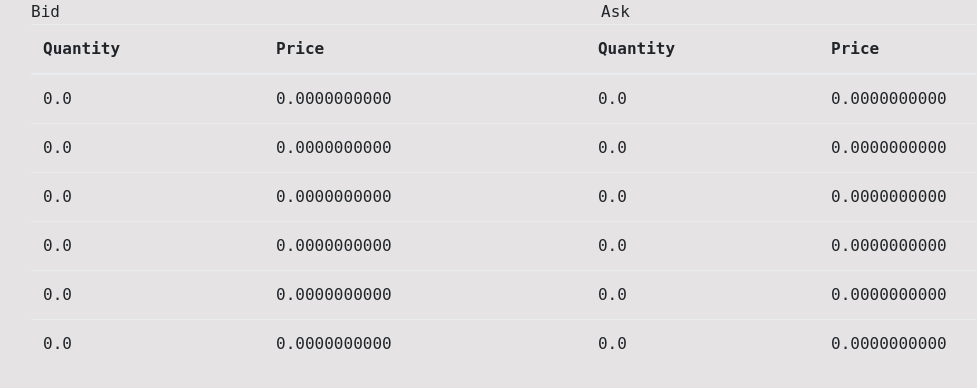
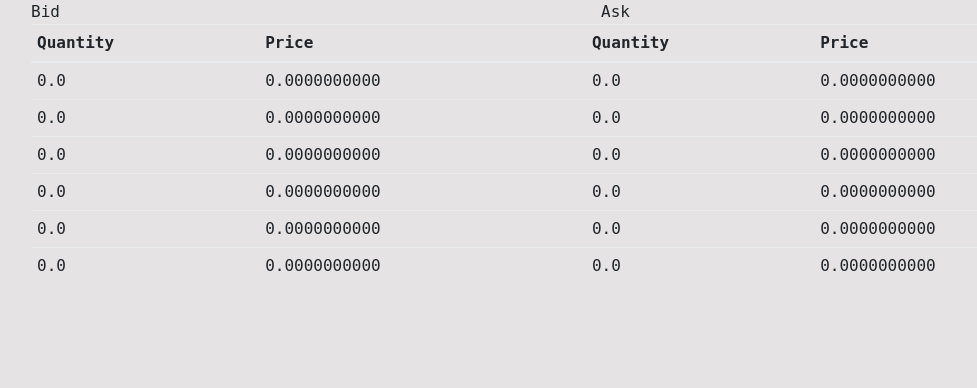
Before and after one commit to ahmermalik/Crypto_Currency_Project, a Python web app: template dashboard/templates/table.html in a window 1280 px wide. Shown: the top 388 px of the page, without its empty margins (54-1031 px from the left). Run offline with Jinja, Linux system fonts and the light colour scheme; the template is opened without the code that fills it, so the values that code supplies are empty; some libraries are stand-ins or nearby versions; some web fonts are replaced.

Commit message:
sending dankness

```diff
--- a/app.py
+++ b/app.py
@@ -134,7 +134,7 @@ class DashboardHandler(TemplateHandler):
     def post(self):
         url = "https://bittrex.com/api/v1.1/public/getmarketsummary"
         coin = self.get_body_argument('ticker_symbol')
-        if ticker_symbol =
+        # if ticker_symbol =
         querystring = {"market": "btc-" + coin}
         response = requests.post(url, params=querystring)
         self.render_template("dashboard.html", {'data': response.json()})
--- a/static/css/style.css
+++ b/static/css/style.css
@@ -62,3 +62,17 @@ html, body {
 .expose:hover {
     background:#fff!important;
 }
+
+
+.table td, .table th {
+    font-size: 0.1rem !important;
+    padding: 6px !important;
+}
+
+
+@media(min-width:768px) {
+    .table td, .table th {
+        font-size: 1rem !important;
+    padding: 12px;
+    }
+}
```
